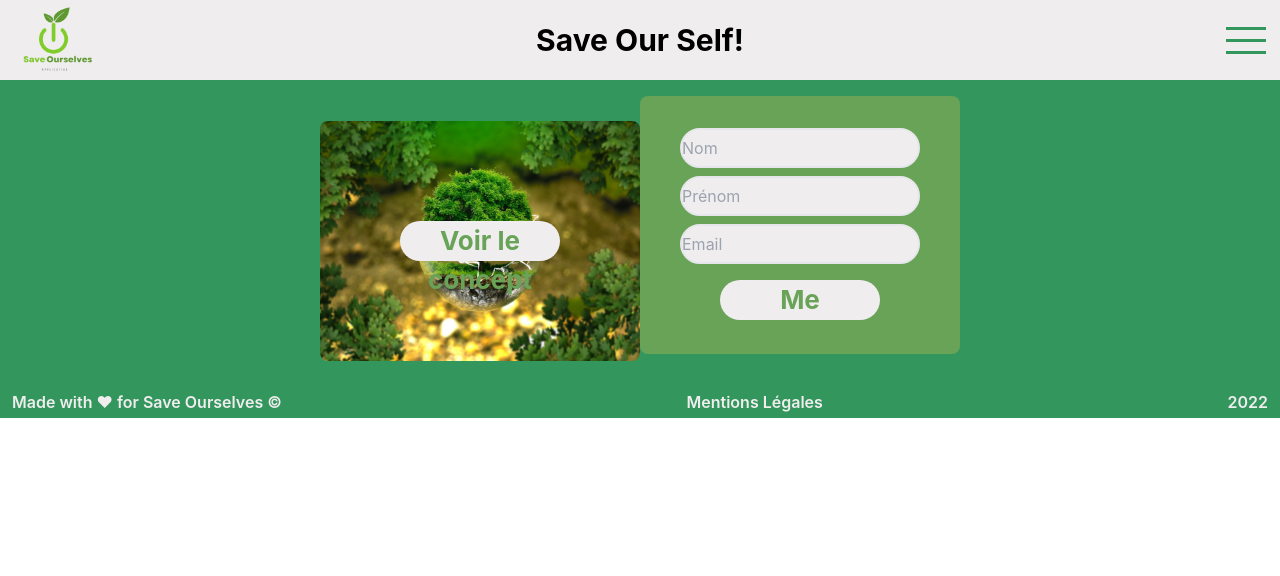
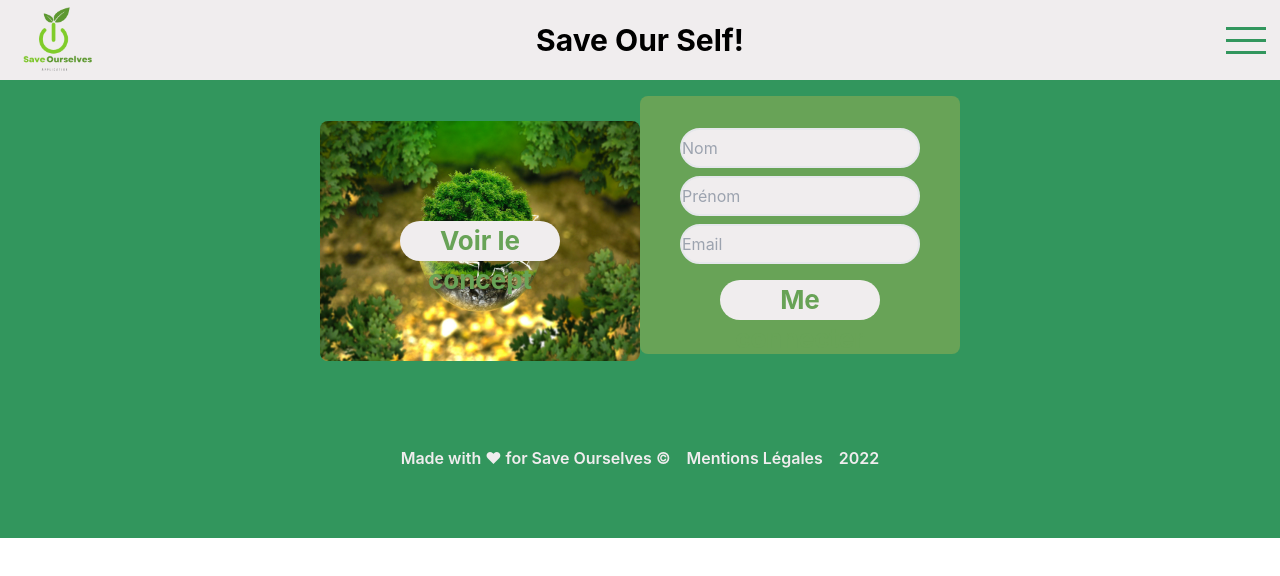
Before and after one commit to KevinLavigne/hackathon, a React (Vite) app in the folder frontend/: page / in a window 1280 px wide. Shown: the top 576 px of the page. Built offline with nearby package versions, Linux system fonts and the light colour scheme; no server answers.

Commit message:
Fix bugs in the style of the footer

```diff
--- a/frontend/src/components/Footer.jsx
+++ b/frontend/src/components/Footer.jsx
@@ -1,9 +1,9 @@
 function Footer() {
   return (
-    <div className="color-1 backgroundcolor-4 flex justify-between items-cente h-10 w-full p-3 font-semibold">
-      <p>Made with ❤ for Save Ourselves ©</p>
-      <p>Mentions Légales</p>
-      <p>2022</p>
+    <div className="color-1 backgroundcolor-4 flex justify-center items-center h-40 w-full p-20 font-semibold">
+      <p className="p-2">Made with ❤ for Save Ourselves ©</p>
+      <p className="p-2">Mentions Légales</p>
+      <p className="p-2">2022</p>
     </div>
   );
 }
```
